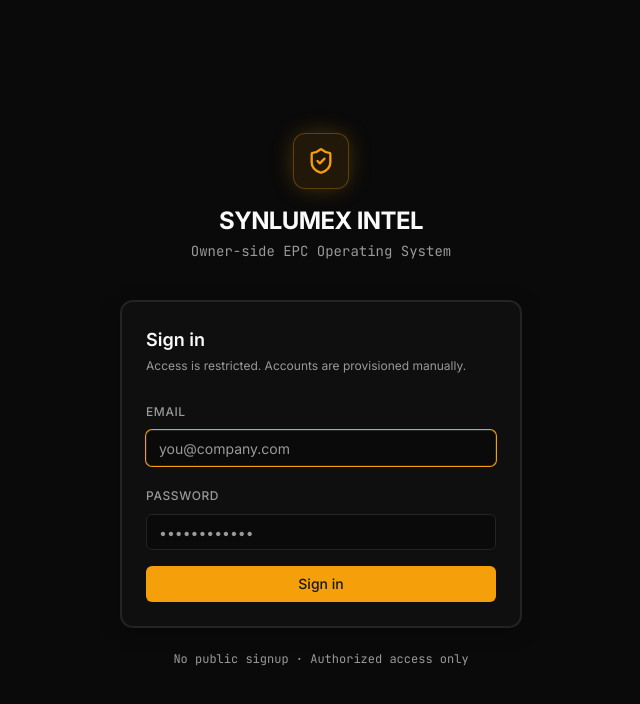
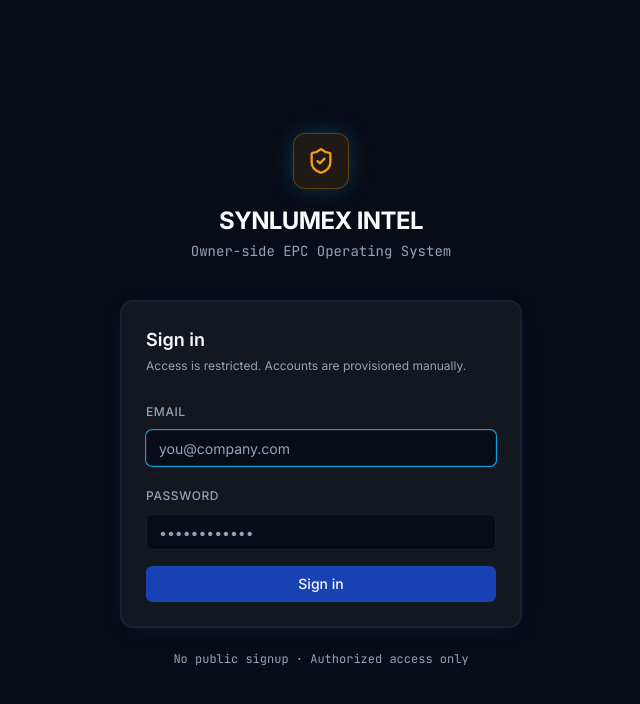
Before and after one commit to Collabify-org/synlumex-intel, a Next.js app: page /login in a window 1280 px wide. Shown: the top 704 px of the page, without its empty margins (319-959 px from the left). Built offline with nearby package versions, Linux system fonts and the light colour scheme; no server answers.

Commit message:
Update globals.css

```diff
--- a/app/globals.css
+++ b/app/globals.css
@@ -6,25 +6,39 @@
 
 @layer base {
   :root {
-    --background: 0 0% 4%;
-    --foreground: 0 0% 98%;
-    --card: 0 0% 6%;
-    --card-foreground: 0 0% 98%;
-    --popover: 0 0% 6%;
-    --popover-foreground: 0 0% 98%;
-    --primary: 38 92% 50%;
-    --primary-foreground: 0 0% 9%;
-    --secondary: 0 0% 12%;
-    --secondary-foreground: 0 0% 98%;
-    --muted: 0 0% 12%;
-    --muted-foreground: 0 0% 60%;
-    --accent: 0 0% 14%;
-    --accent-foreground: 0 0% 98%;
+    /* Core surfaces */
+    --background: 222 47% 6%;
+    --foreground: 210 40% 98%;
+
+    --card: 220 26% 10%;
+    --card-foreground: 210 40% 98%;
+
+    --popover: 220 30% 8%;
+    --popover-foreground: 210 40% 98%;
+
+    /* Primary = SYNLUMEX cobalt */
+    --primary: 224 76% 40%;
+    --primary-foreground: 210 40% 98%;
+
+    /* Secondary / muted surfaces */
+    --secondary: 217 33% 14%;
+    --secondary-foreground: 210 40% 98%;
+
+    --muted: 217 33% 14%;
+    --muted-foreground: 215 20% 65%;
+
+    --accent: 199 89% 48%;
+    --accent-foreground: 210 40% 98%;
+
+    /* Destructive */
     --destructive: 0 72% 51%;
-    --destructive-foreground: 0 0% 98%;
-    --border: 0 0% 14%;
-    --input: 0 0% 14%;
-    --ring: 38 92% 50%;
+    --destructive-foreground: 210 40% 98%;
+
+    /* Inputs / borders */
+    --border: 217 33% 14%;
+    --input: 217 33% 14%;
+    --ring: 199 89% 48%;
+
     --radius: 0.5rem;
   }
 }
@@ -38,11 +52,11 @@
   ::-webkit-scrollbar { width: 8px; height: 8px; }
   ::-webkit-scrollbar-track { background: transparent; }
   ::-webkit-scrollbar-thumb {
-    background: hsl(0 0% 20%);
+    background: hsl(217 33% 20%);
     border-radius: 4px;
   }
   ::-webkit-scrollbar-thumb:hover {
-    background: hsl(0 0% 28%);
+    background: hsl(199 89% 40%);
   }
 }
 
@@ -51,10 +65,36 @@
     font-family: 'JetBrains Mono', monospace;
     font-feature-settings: 'tnum', 'zero';
   }
+
+  /* Subtle card with cobalt-tinted border glow */
   .card-glow {
-    box-shadow: 0 0 0 1px hsl(0 0% 14%), 0 4px 24px -8px rgba(0,0,0,0.6);
+    box-shadow:
+      0 0 0 1px hsl(217 33% 14%),
+      0 4px 24px -8px rgba(30, 64, 175, 0.25);
   }
+
+  /* Brand glow — for accent cards, active buttons, logo */
   .brand-glow {
-    box-shadow: 0 0 24px -4px rgba(245, 158, 11, 0.35);
+    box-shadow: 0 0 24px -4px rgba(14, 165, 233, 0.4);
+  }
+
+  /* Primary gradient — for CTAs, live badges, chart accents */
+  .brand-gradient {
+    background: linear-gradient(135deg, #1e40af 0%, #0ea5e9 100%);
+  }
+
+  .brand-gradient-text {
+    background: linear-gradient(135deg, #60a5fa 0%, #22d3ee 100%);
+    -webkit-background-clip: text;
+    background-clip: text;
+    -webkit-text-fill-color: transparent;
+  }
+
+  /* Grid texture for hero sections */
+  .bg-grid {
+    background-image:
+      linear-gradient(to right, hsl(217 33% 14% / 0.3) 1px, transparent 1px),
+      linear-gradient(to bottom, hsl(217 33% 14% / 0.3) 1px, transparent 1px);
+    background-size: 32px 32px;
   }
 }
```
